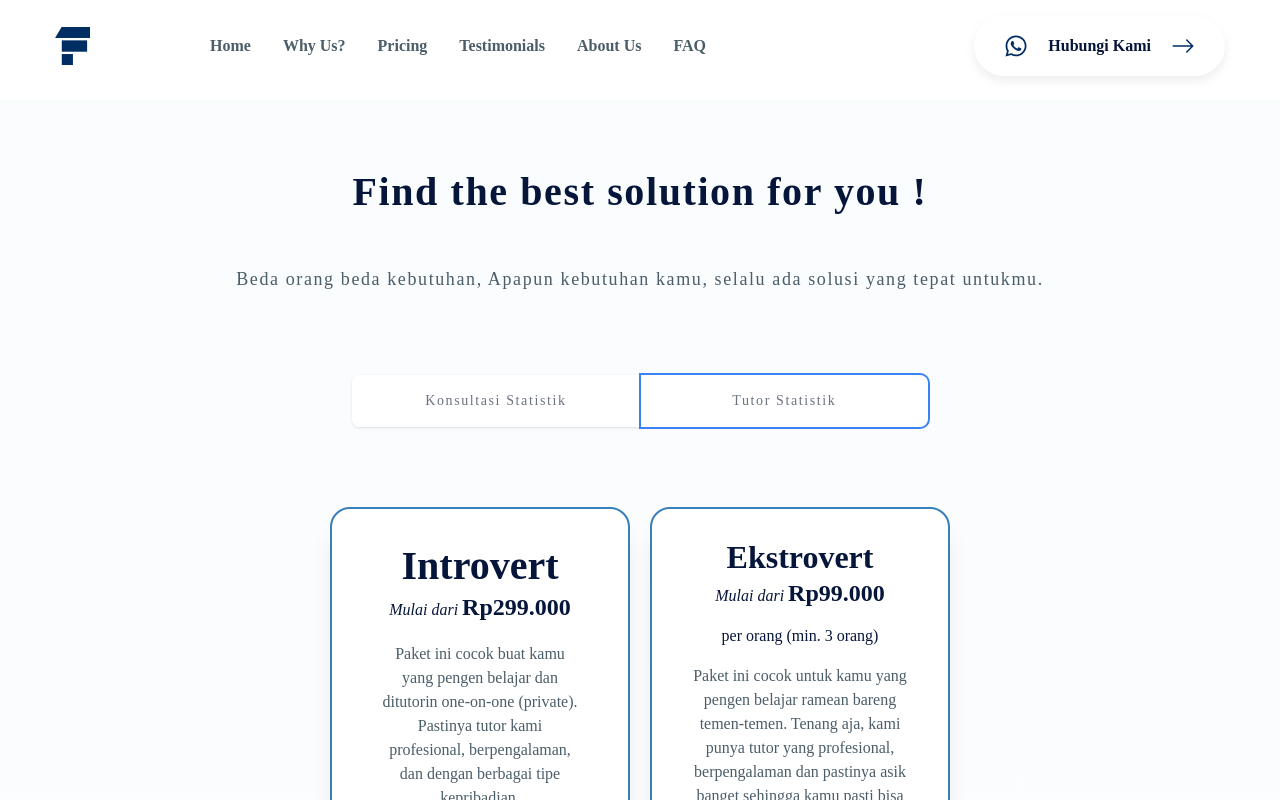
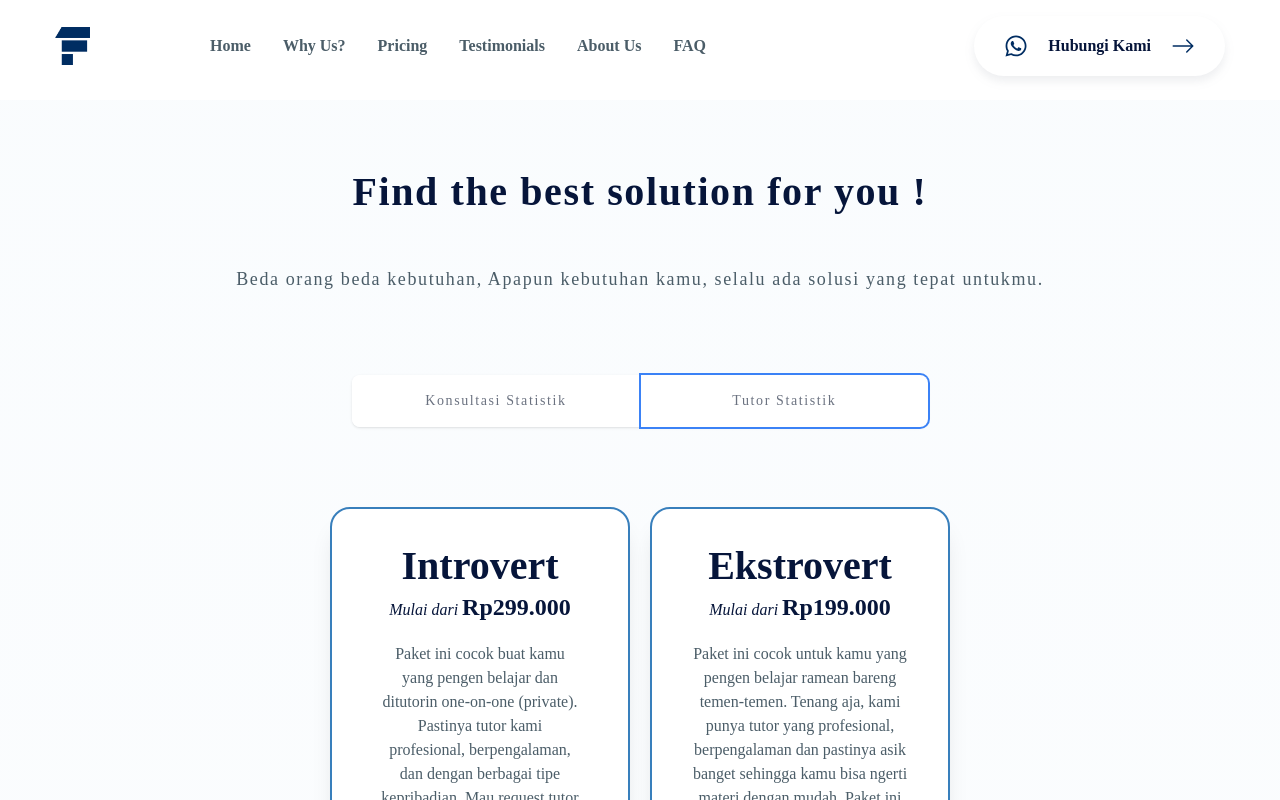
Before and after one commit to Farkhanariyasa/lanpage-ID, a React (Create React App) app: page / in a window 1280 px wide. Both pictures are taken after a click on the button "Tutor Statistik". Shown: the part 2350-3150 px from the top of the page. Built offline with nearby package versions, Linux system fonts and the light colour scheme; the HTML template or start-up script is replaced by a standard one.

Commit message:
rapiin lagi

```diff
--- a/src/components/PricingTutor.js
+++ b/src/components/PricingTutor.js
@@ -3,23 +3,21 @@ import React from "react";
 const PricingTutor = () => {
   return (
     <div className="flex justify-center gap-x-[20px] xl:flex-row flex-col gap-y-5">
-      <div className="h-auto border-2 border-[#387fbc]  xl:w-[25%]  bg-white transition-all duration-500 transform hover:-translate-y-6 hover:scale-10 shadow-xl hover:shadow-2xl cursor-pointer rounded-[20px] p-8 ">
+      <div className="h-auto border-2 border-[#387fbc]  xl:w-[25%]  bg-white transition-all duration-500 transform hover:-translate-y-6 hover:scale-10 shadow-xl hover:shadow-2xl cursor-pointer rounded-[20px] p-8">
         <h2 className="h2 text-center">Introvert</h2>
         <h1 class="text-2xl text-center font-bold">
           <span class="text-[16px] italic font-normal">Mulai dari </span>
           Rp299.000
         </h1>
         <div class="p-4 text-center">
-          Paket ini cocok buat kamu yang pengen belajar dan ditutorin one-on-one
-          (private). Pastinya tutor kami profesional, berpengalaman, dan dengan
-          berbagai tipe kepribadian.
+        Paket ini cocok buat kamu yang pengen belajar dan ditutorin one-on-one (private). Pastinya tutor kami profesional, berpengalaman, dan dengan berbagai tipe kepribadian. Mau request tutor yang heboh, kalem, bebas! Ada semua di tim kami!
         </div>
-        <ul class="text-start list-disc pl-6 mb-10">
+        {/* <ul class="text-start list-disc pl-6 mb-10">
           <li>Mau request yang sesama introvert?</li>
           <li>Mau yang heboh?</li>
           <li> Atau malah yang setengah-setengah?</li>
         </ul>
-        <div class="text-center">Ada semua kok di tim kami!</div>
+        <div class="text-center">Ada semua kok di tim kami!</div> */}
         <div class="text-center">
           <button
             class="rounded-2xl h-12  w-48 bg-[#FEE63C] font-bold text-lg text-primary relative overflow-hidden my-4"
@@ -35,24 +33,21 @@ const PricingTutor = () => {
         </div>
       </div>
 
-      <div className="h-auto border-2 border-[#387fbc]  xl:w-[25%]  bg-white transition-all duration-500 transform hover:-translate-y-6 hover:scale-10 shadow-xl hover:shadow-2xl cursor-pointer rounded-[20px] p-4">
-        <h2 className="h2 text-[32px] mt-3 text-center">Ekstrovert</h2>
+      <div className="h-auto border-2 border-[#387fbc]  xl:w-[25%]  bg-white transition-all duration-500 transform hover:-translate-y-6 hover:scale-10 shadow-xl hover:shadow-2xl cursor-pointer rounded-[20px] p-4 pt-8">
+        <h2 className="h2 text-center">Ekstrovert</h2>
         <h1 class="text-2xl text-center font-bold">
           <span class="text-[16px] italic font-normal">Mulai dari </span>
-          Rp99.000
+          Rp199.000
         </h1>
-        <h3 className="h3 text-[16px] mt-3 text-center">
+        {/* <h3 className="h3 text-[16px] mt-3 text-center">
           per orang (min. 3 orang)
-        </h3>
-        <div class="p-4 text-center">
-          Paket ini cocok untuk kamu yang pengen belajar ramean bareng
-          temen-temen. Tenang aja, kami punya tutor yang profesional,
-          berpengalaman dan pastinya asik banget sehingga kamu pasti bisa ngerti
-          materi Statistik dengan sangat mudah!
+        </h3> */}
+        <div class="p-4 text-center mb-10">
+        Paket ini cocok untuk kamu yang pengen belajar ramean bareng temen-temen. Tenang aja, kami punya tutor yang profesional, berpengalaman dan pastinya asik banget sehingga kamu bisa ngerti materi dengan mudah. Paket ini minimal 3 orang dalam satu grup ya!
         </div>
         <div class="text-center">
           <button
-            class="rounded-2xl h-12 w-48 bg-[#FEE63C] font-bold text-lg text-primary relative overflow-hidden mt-[9.5rem]"
+            class="rounded-2xl h-12 w-48 bg-[#FEE63C] font-bold text-lg text-primary relative overflow-hidden"
             onClick={() => {
               window.open(
                 "https://wa.me/62811908400?text=Halo%20Admin%20Saya%20ingin%20order%20paket%20Extraordinary",
```
